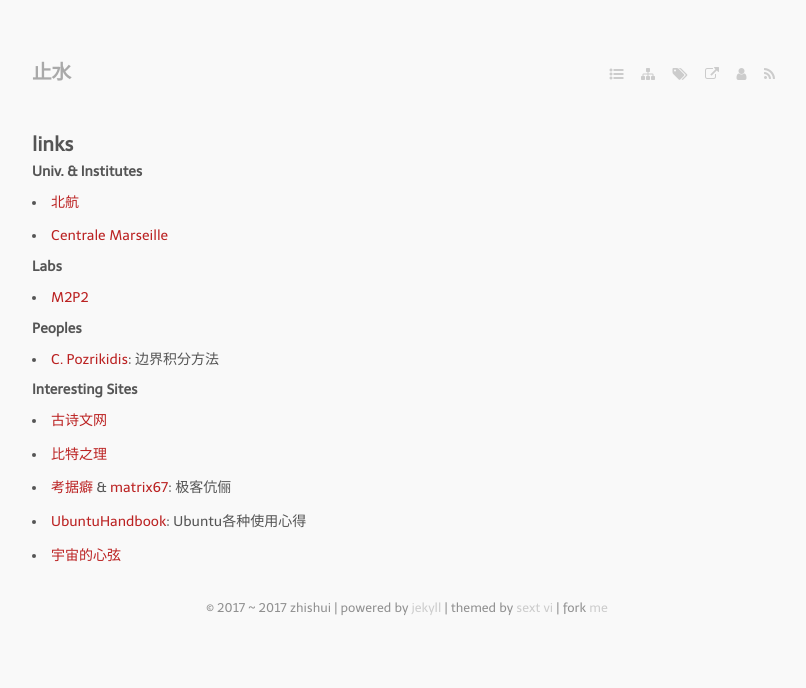
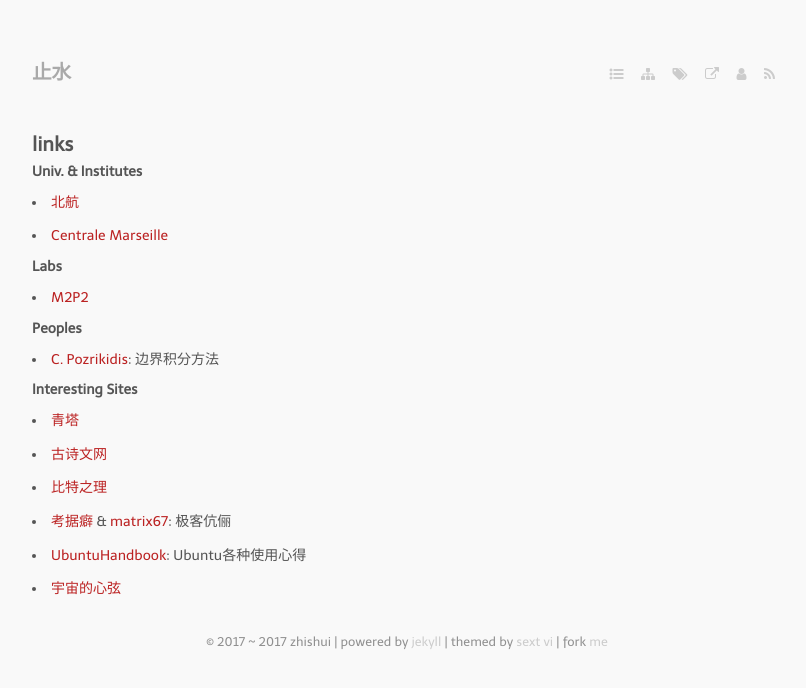
Before and after one commit to bizhishui/bizhishui.github.io, a Jekyll site: the page built from links.md, in a window 1280 px wide. Shown: the top 688 px of the page, without its empty margins (233-1039 px from the left). Built offline with Jekyll 4.4.1, drawn with Linux system fonts in a browser that asks for light colours; nearby versions of some CDN libraries; some web fonts are replaced.

Commit message:
add link

```diff
--- a/links.md
+++ b/links.md
@@ -17,6 +17,7 @@ layout: page
 
 
 #### Interesting Sites
+- [青塔](http://www.cingta.com/main.html)
 - [古诗文网](http://www.gushiwen.org/)
 - [比特之理](http://www.kylen314.com/)
 - [考据癖](http://localhost-8080.com/) & [matrix67](http://www.matrix67.com/): 极客伉俪
```
